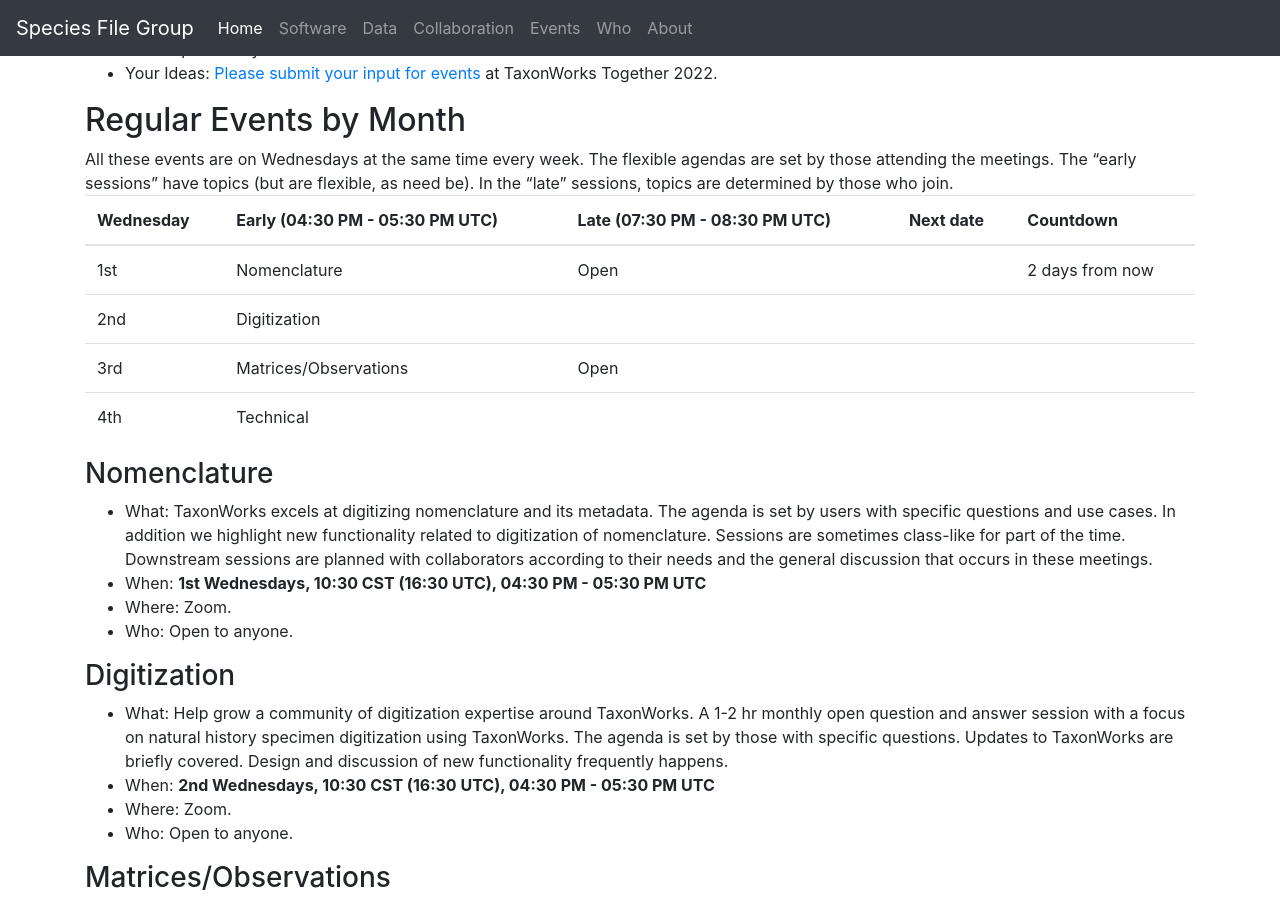
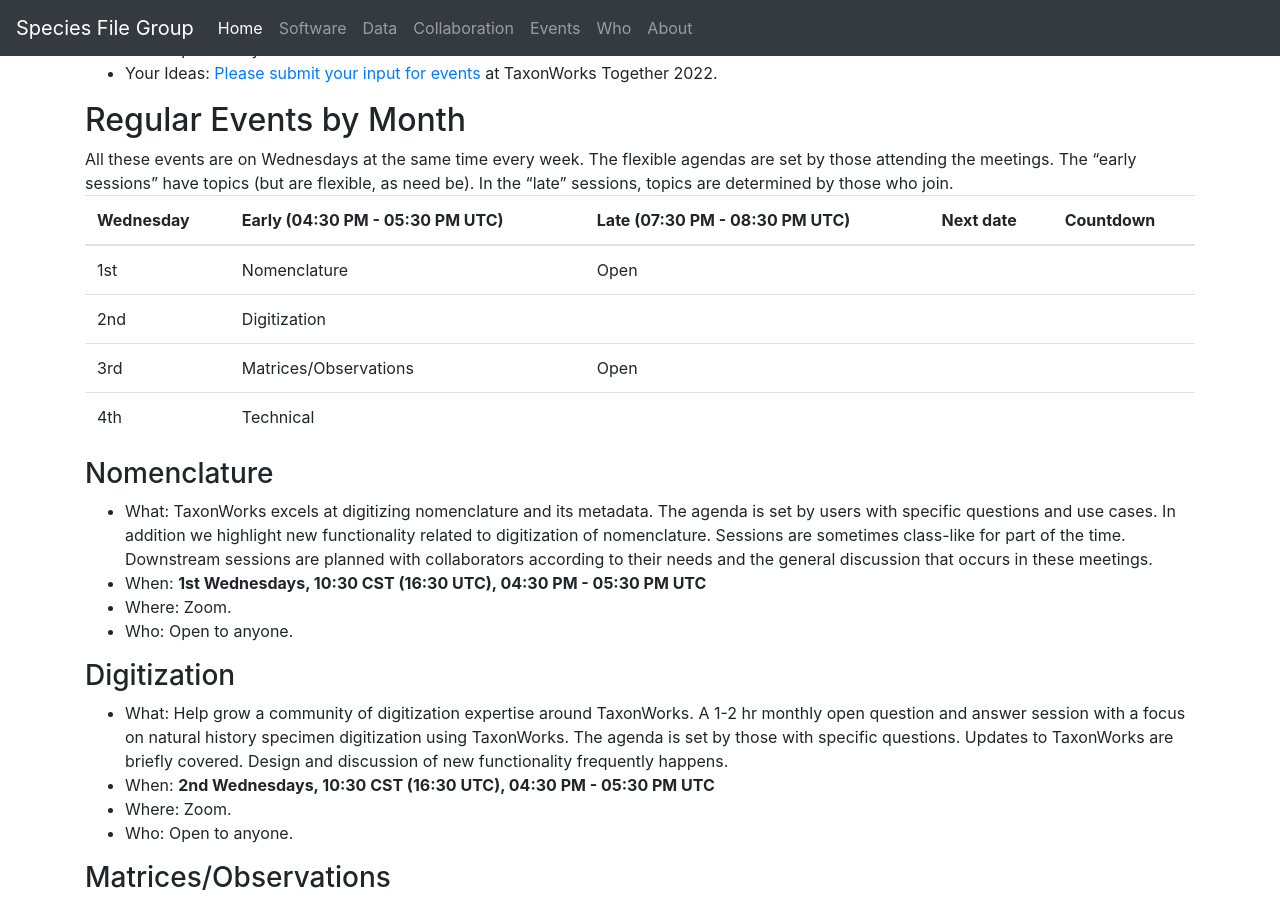
Before and after one commit to pnhogan/speciesfilegroup.github.io, a Jekyll site: the page built from events.html, in a window 1280 px wide and 900 px high, scrolled down 529 px. Built offline with Jekyll 4.4.1, drawn with Linux system fonts in a browser that asks for light colours.

Commit message:
removed literal string
removed literal string for countdown

we'll need scripts for the columns:
"Countdown" and
"Next date"

```diff
--- a/events.html
+++ b/events.html
@@ -48,7 +48,7 @@
     <td>Nomenclature</td>
     <td>Open</td>
     <td></td>
-    <td>2 days from now</td>
+    <td></td>
   </tr>
   <tr>
     <td>2nd</td>
```
